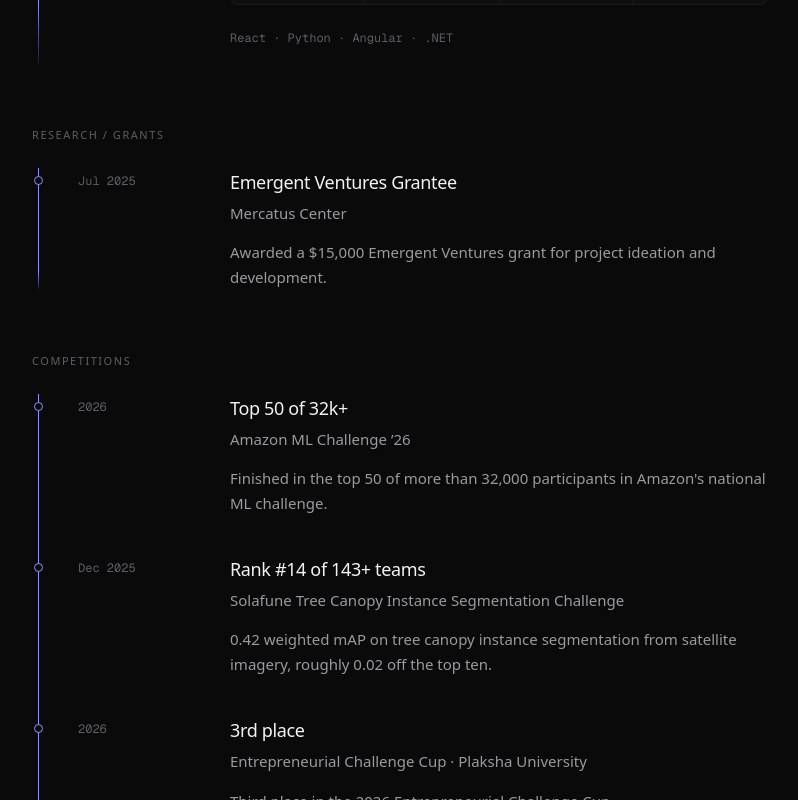
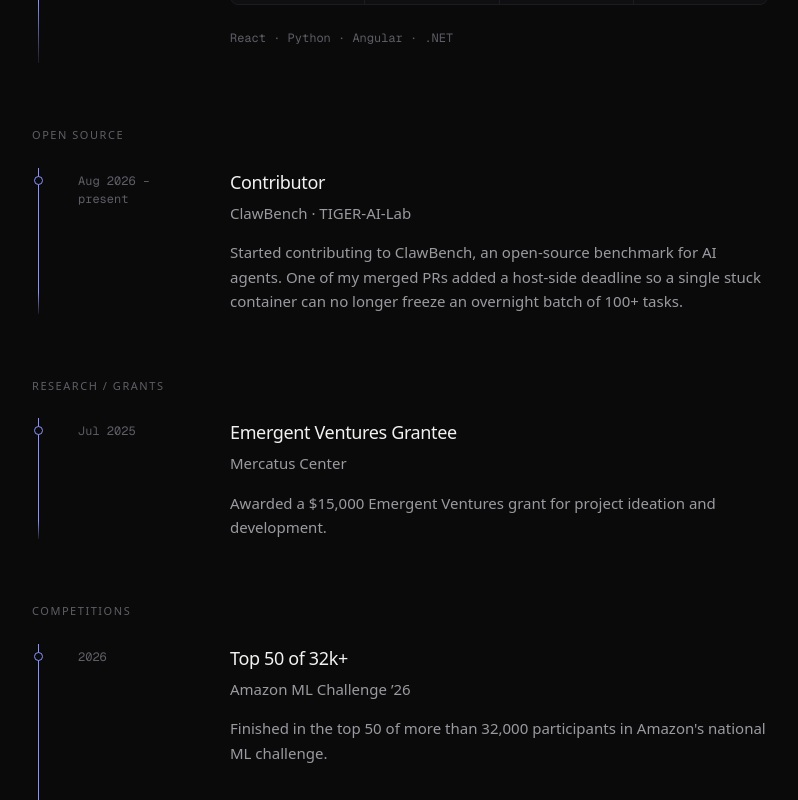
Before and after one commit to vaibhavdabas16/portfolio, a Next.js app: page / in a window 1280 px wide. Shown: the part 5240-6040 px from the top of the page, without its empty margins (392-1190 px from the left). Built offline with nearby package versions, Linux system fonts and the light colour scheme.

Commit message:
content: open source, ClawBench contributor with a merged PR

```diff
--- a/src/data/portfolio.ts
+++ b/src/data/portfolio.ts
@@ -136,7 +136,7 @@
   },
 ];
 
-export type ExperienceKind = "work" | "research" | "competition";
+export type ExperienceKind = "work" | "opensource" | "research" | "competition";
 
 export type Experience = {
   kind: ExperienceKind;
@@ -151,6 +151,7 @@
 
 export const experienceKinds: { kind: ExperienceKind; label: string }[] = [
   { kind: "work", label: "Professional Experience" },
+  { kind: "opensource", label: "Open Source" },
   { kind: "research", label: "Research / Grants" },
   { kind: "competition", label: "Competitions" },
 ];
@@ -170,6 +171,14 @@
       "Route guard vulnerability fixed",
     ],
     tags: ["React", "Python", "Angular", ".NET"],
+  },
+  {
+    kind: "opensource",
+    role: "Contributor",
+    org: "ClawBench · TIGER-AI-Lab",
+    period: "Aug 2026 – present",
+    description:
+      "Started contributing to ClawBench, an open-source benchmark for AI agents. One of my merged PRs added a host-side deadline so a single stuck container can no longer freeze an overnight batch of 100+ tasks.",
   },
   {
     kind: "research",
```
